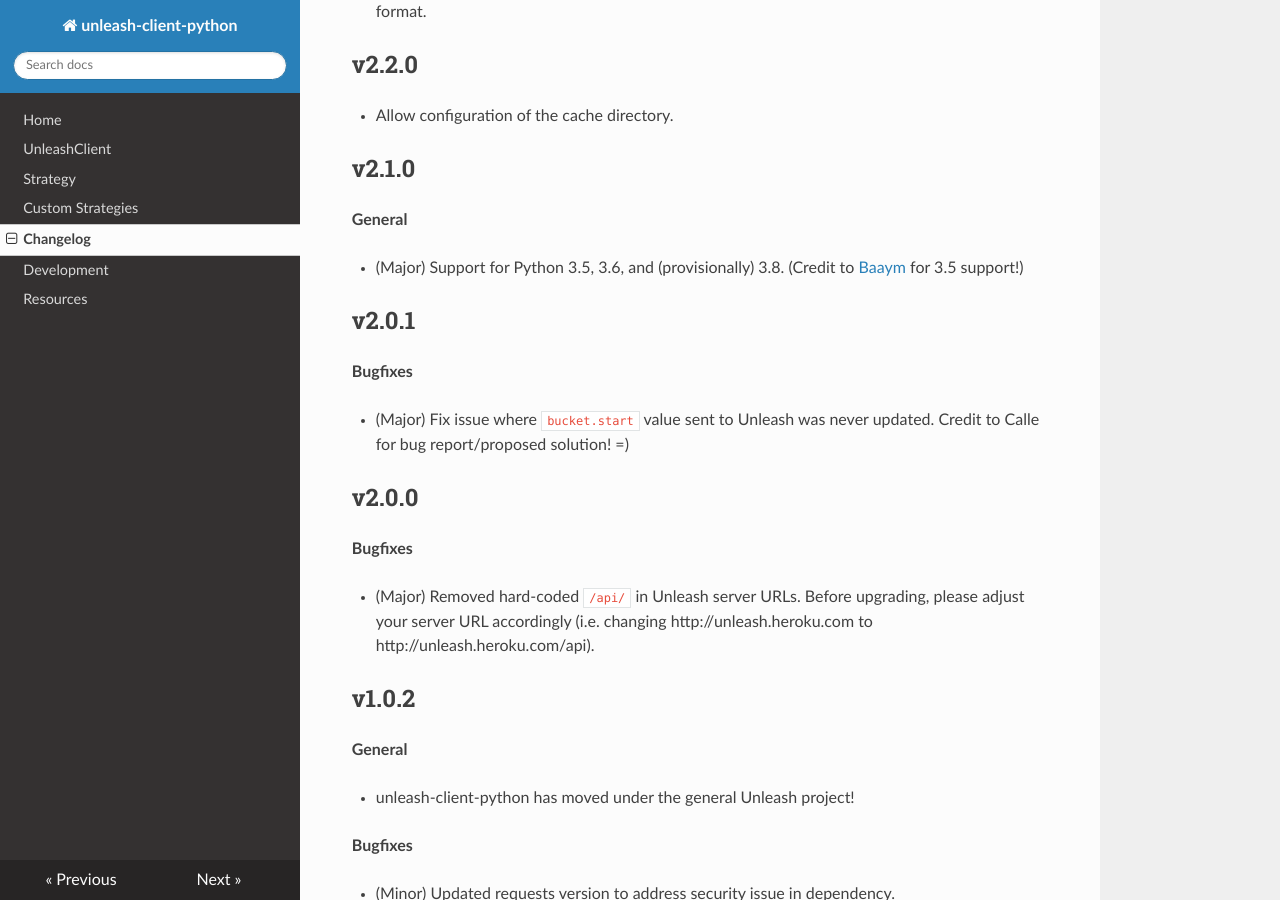
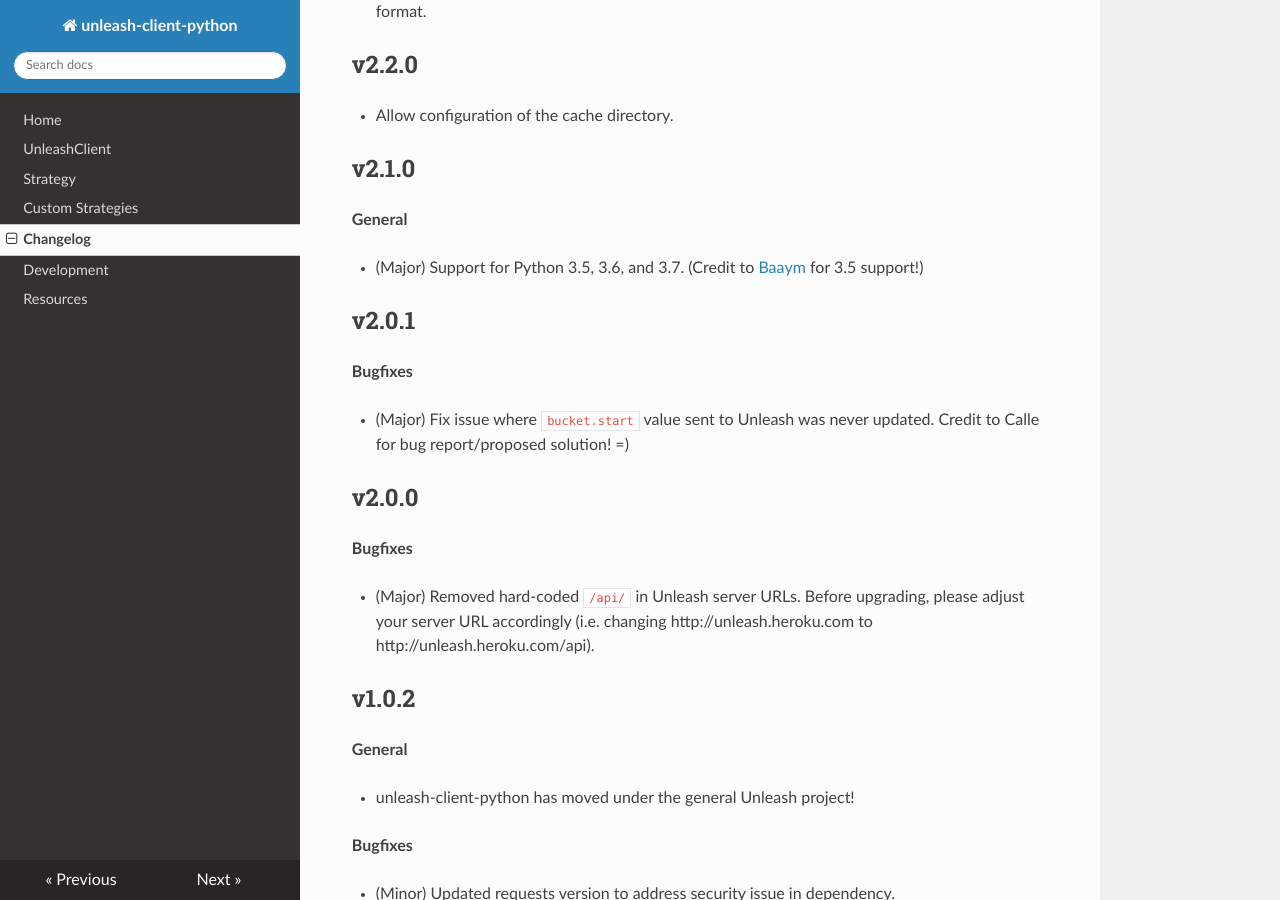
Before and after one commit to Unleash/unleash-client-python, an MkDocs documentation site: the page built from docs/changelog.md, in a window 1280 px wide and 900 px high, scrolled down 684 px. Built offline with MkDocs 1.6.1, drawn with Linux system fonts in a browser that asks for light colours; nearby versions of some CDN libraries.

Commit message:
Remove Python 3.8 for now. :)  Revisit when hit GA.

```diff
--- a/docs/changelog.md
+++ b/docs/changelog.md
@@ -32,7 +32,7 @@
 
 **General**
 
-* (Major) Support for Python 3.5, 3.6, and (provisionally) 3.8.  (Credit to [Baaym](https://github.com/baaym) for 3.5 support!)
+* (Major) Support for Python 3.5, 3.6, and 3.7.  (Credit to [Baaym](https://github.com/baaym) for 3.5 support!)
 
 ## v2.0.1
 
```
Also changed, not shown: 1 other file.
